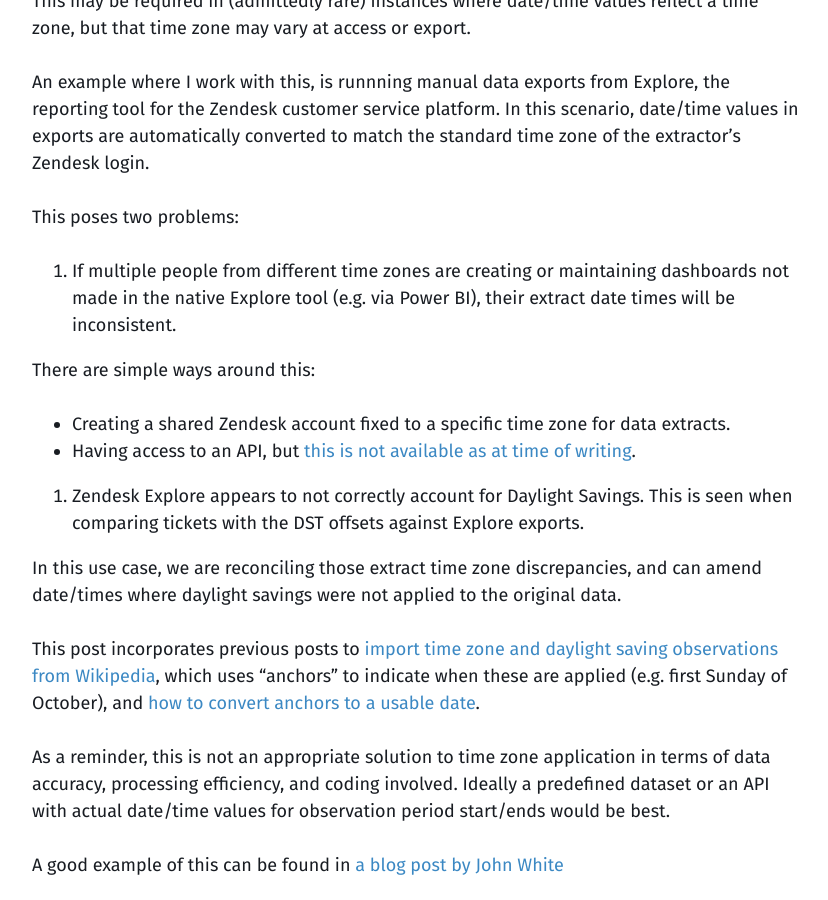
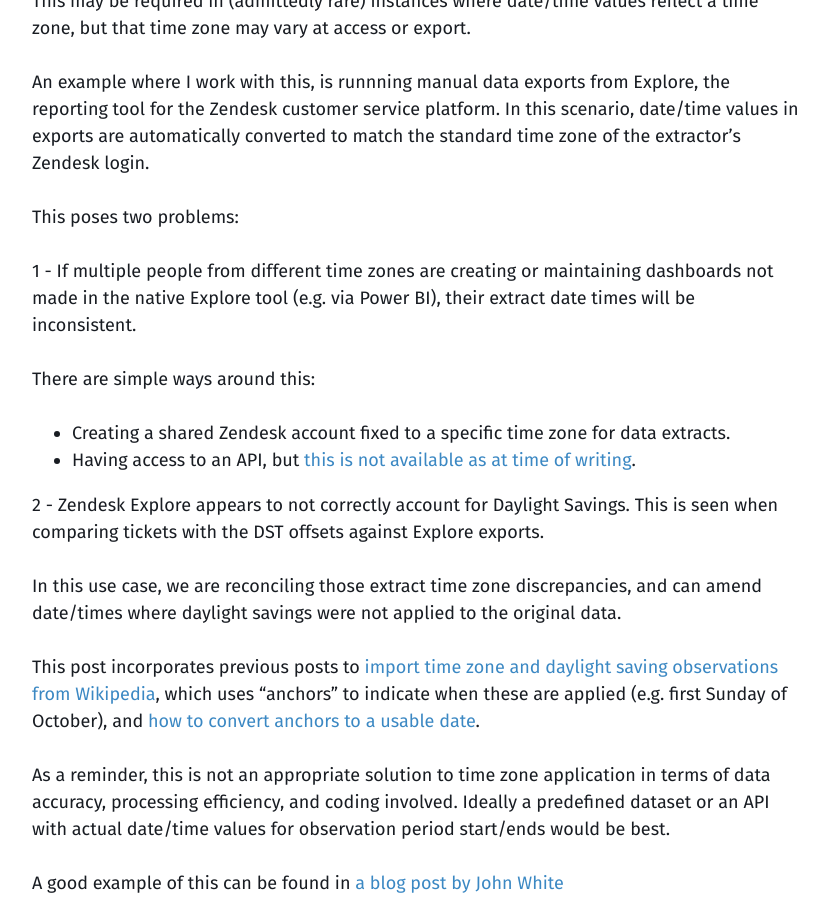
Before and after one commit to datamesse/blog, a Jekyll site: the page built from _posts/2021-02-06-allocate-timezone-dynamically-to-datetime-dataset.markdown, in a window 1280 px wide and 900 px high, scrolled down 938 px. Shown: the whole window, without its empty margins (40-868 px from the left). Built offline with Jekyll 4.4.1, drawn with Linux system fonts in a browser that asks for light colours.

Commit message:
Update 2021-02-06-allocate-timezone-dynamically-to-datetime-dataset.markdown

```diff
--- a/_posts/2021-02-06-allocate-timezone-dynamically-to-datetime-dataset.markdown
+++ b/_posts/2021-02-06-allocate-timezone-dynamically-to-datetime-dataset.markdown
@@ -18,13 +18,13 @@
 
 This poses two problems:
 
-1. If multiple people from different time zones are creating or maintaining dashboards not made in the native Explore tool (e.g. via Power BI), their extract date times will be inconsistent.
+1 - If multiple people from different time zones are creating or maintaining dashboards not made in the native Explore tool (e.g. via Power BI), their extract date times will be inconsistent.
 
 There are simple ways around this:
 * Creating a shared Zendesk account fixed to a specific time zone for data extracts.
 * Having access to an API, but [this is not available as at time of writing](https://support.zendesk.com/hc/en-us/community/posts/360038004534-Explore-API).
 
-2. Zendesk Explore appears to not correctly account for Daylight Savings. This is seen when comparing tickets with the DST offsets against Explore exports.
+2 - Zendesk Explore appears to not correctly account for Daylight Savings. This is seen when comparing tickets with the DST offsets against Explore exports.
 
 In this use case, we are reconciling those extract time zone discrepancies, and can amend date/times where daylight savings were not applied to the original data.
 
```
